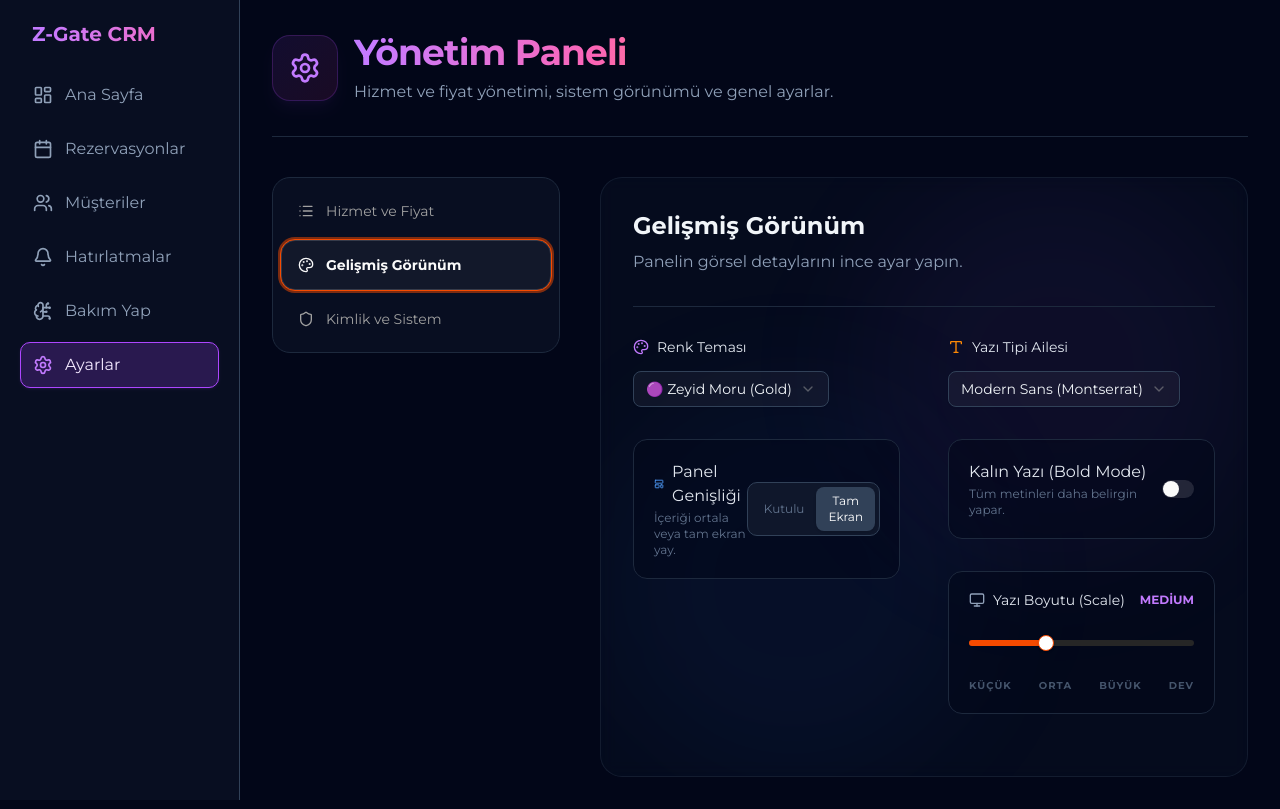
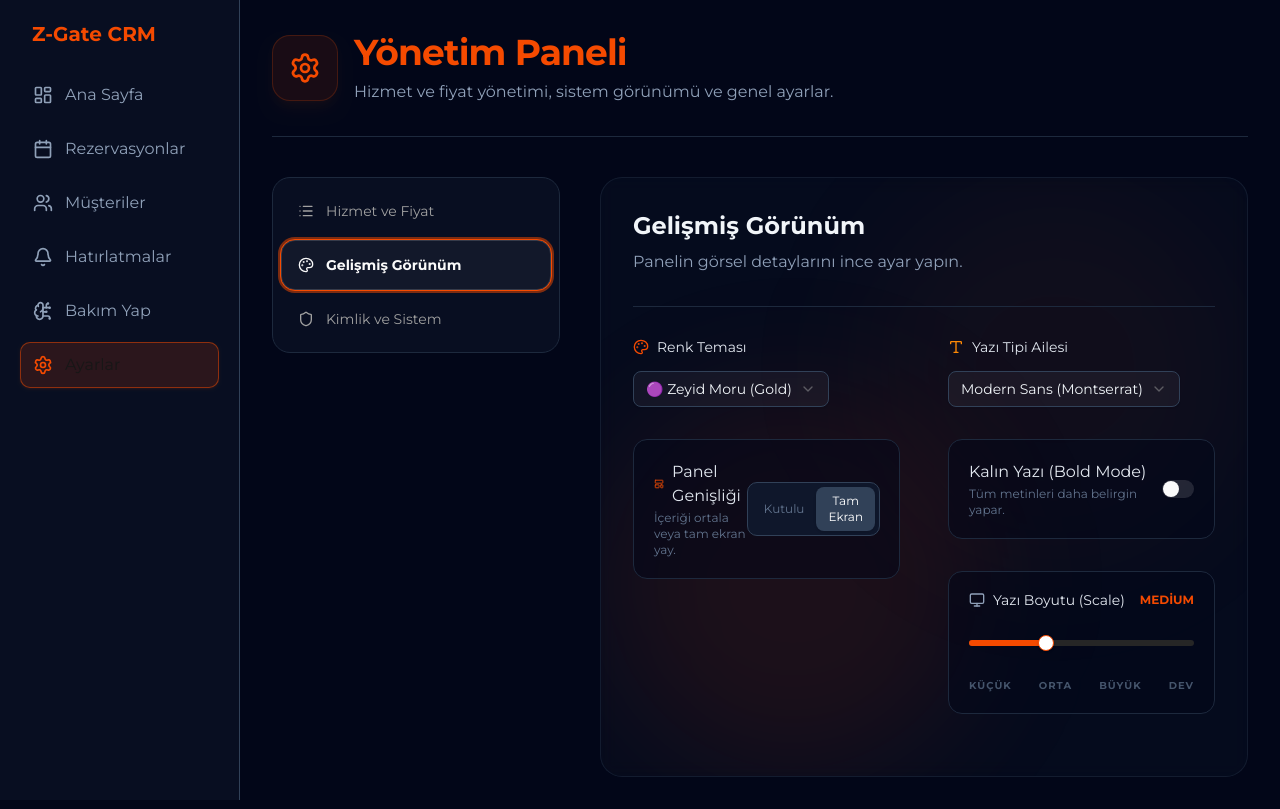
Before and after one commit to zeyidhocam/z-gate-crm, a Next.js app: page /settings in a window 1280 px wide. Both pictures are taken after a click on the tab "Gelişmiş Görünüm". Built offline with nearby package versions, Linux system fonts and the light colour scheme; no server answers; the database is empty.

Commit message:
fix: repair theme engine and remove hardcoded colors

```diff
--- a/app/settings/page.tsx
+++ b/app/settings/page.tsx
@@ -29,11 +29,11 @@ export default function SettingsPage() {
     return (
         <div className="p-8 max-w-[1700px] mx-auto min-h-screen">
             <div className="flex items-center gap-4 mb-10 border-b border-slate-800 pb-8">
-                <div className="p-4 bg-gradient-to-br from-purple-500/10 to-pink-500/10 rounded-2xl border border-purple-500/20 shadow-lg shadow-purple-500/5">
-                    <Settings className="text-purple-400" size={32} />
+                <div className="p-4 bg-primary/10 rounded-2xl border border-primary/20 shadow-lg shadow-primary/5">
+                    <Settings className="text-primary" size={32} />
                 </div>
                 <div>
-                    <h1 className="text-4xl font-black bg-gradient-to-r from-purple-400 via-pink-400 to-orange-400 bg-clip-text text-transparent tracking-tight">
+                    <h1 className="text-4xl font-black text-primary tracking-tight">
                         Yönetim Paneli
                     </h1>
                     <p className="text-slate-400 mt-2 font-medium">
@@ -50,21 +50,21 @@ export default function SettingsPage() {
                             <TabsList className="flex flex-col h-auto bg-transparent gap-1 p-0 w-full items-stretch">
                                 <TabsTrigger
                                     value="services"
-                                    className="justify-start gap-3 px-4 py-3.5 data-[state=active]:bg-blue-500/10 data-[state=active]:text-blue-300 data-[state=active]:font-bold rounded-xl transition-all text-slate-400 hover:text-slate-200 hover:bg-slate-800/50"
+                                    className="justify-start gap-3 px-4 py-3.5 data-[state=active]:bg-primary/10 data-[state=active]:text-primary data-[state=active]:font-bold rounded-xl transition-all text-slate-400 hover:text-slate-200 hover:bg-slate-800/50"
                                 >
                                     <List size={18} />
                                     Hizmet ve Fiyat
                                 </TabsTrigger>
                                 <TabsTrigger
                                     value="appearance"
-                                    className="justify-start gap-3 px-4 py-3.5 data-[state=active]:bg-purple-500/10 data-[state=active]:text-purple-300 data-[state=active]:font-bold rounded-xl transition-all text-slate-400 hover:text-slate-200 hover:bg-slate-800/50"
+                                    className="justify-start gap-3 px-4 py-3.5 data-[state=active]:bg-primary/10 data-[state=active]:text-primary data-[state=active]:font-bold rounded-xl transition-all text-slate-400 hover:text-slate-200 hover:bg-slate-800/50"
                                 >
                                     <Palette size={18} />
                                     Gelişmiş Görünüm
                                 </TabsTrigger>
                                 <TabsTrigger
                                     value="identity"
-                                    className="justify-start gap-3 px-4 py-3.5 data-[state=active]:bg-emerald-500/10 data-[state=active]:text-emerald-300 data-[state=active]:font-bold rounded-xl transition-all text-slate-400 hover:text-slate-200 hover:bg-slate-800/50"
+                                    className="justify-start gap-3 px-4 py-3.5 data-[state=active]:bg-primary/10 data-[state=active]:text-primary data-[state=active]:font-bold rounded-xl transition-all text-slate-400 hover:text-slate-200 hover:bg-slate-800/50"
                                 >
                                     <Shield size={18} />
                                     Kimlik ve Sistem
@@ -77,8 +77,8 @@ export default function SettingsPage() {
                 {/* Right Content Area */}
                 <div className="flex-1 bg-slate-900/30 border border-slate-800/60 rounded-3xl p-8 min-h-[600px] backdrop-blur-sm relative overflow-hidden">
                     {/* Background decorations */}
-                    <div className="absolute top-0 right-0 w-96 h-96 bg-purple-500/5 rounded-full blur-3xl -z-10" />
-                    <div className="absolute bottom-0 left-0 w-96 h-96 bg-blue-500/5 rounded-full blur-3xl -z-10" />
+                    <div className="absolute top-0 right-0 w-96 h-96 bg-primary/5 rounded-full blur-3xl -z-10" />
+                    <div className="absolute bottom-0 left-0 w-96 h-96 bg-primary/10 rounded-full blur-3xl -z-10" />
 
                     {activeTab === 'services' && <ServiceSettings />}
                     {activeTab === 'appearance' && <AppearanceSettings />}
--- a/components/Sidebar.tsx
+++ b/components/Sidebar.tsx
@@ -25,7 +25,7 @@ export function Sidebar() {
     return (
         <div className="w-[240px] h-screen bg-slate-900/50 border-r border-slate-700 p-5 flex flex-col text-slate-100">
             <div className="mb-6 px-3">
-                <h1 className="text-xl font-bold bg-gradient-to-r from-purple-400 to-pink-400 bg-clip-text text-transparent truncate" title={config.appName}>
+                <h1 className="text-xl font-bold text-primary truncate" title={config.appName}>
                     {config.appName}
                 </h1>
             </div>
@@ -40,12 +40,12 @@ export function Sidebar() {
                             href={item.path}
                             className={twMerge(
                                 "flex items-center gap-3 px-3 py-2.5 rounded-lg transition-all duration-200 border border-transparent",
-                                "hover:bg-purple-500/10 hover:border-purple-500/20",
-                                isActive && "bg-purple-500/20 border-purple-500 text-white shadow-sm shadow-purple-500/10"
+                                "hover:bg-primary/10 hover:border-primary/20 hover:text-primary",
+                                isActive && "bg-primary/15 border-primary/50 text-white shadow-sm shadow-primary/10"
                             )}
                         >
-                            <item.icon size={20} className={isActive ? "text-purple-400" : "text-slate-400"} />
-                            <span className={isActive ? "text-purple-100 font-medium" : "text-slate-400"}>
+                            <item.icon size={20} className={isActive ? "text-primary" : "text-slate-400 group-hover:text-primary"} />
+                            <span className={isActive ? "text-primary-foreground font-medium" : "text-slate-400"}>
                                 {item.label}
                             </span>
                         </Link>
--- a/components/settings/AppearanceSettings.tsx
+++ b/components/settings/AppearanceSettings.tsx
@@ -39,7 +39,7 @@ export function AppearanceSettings() {
                 <div className="space-y-8">
                     <div className="space-y-4">
                         <Label className="flex items-center gap-2 text-slate-200">
-                            <Palette size={16} className="text-purple-400" /> Renk Teması
+                            <Palette size={16} className="text-primary" /> Renk Teması
                         </Label>
                         <Select
                             value={config.theme}
@@ -61,7 +61,7 @@ export function AppearanceSettings() {
                     <div className="flex items-center justify-between p-5 bg-slate-950/50 rounded-xl border border-slate-800">
                         <div className="space-y-0.5">
                             <Label className="flex items-center gap-2 text-base text-slate-200">
-                                <LayoutTemplate size={16} className="text-blue-400" /> Panel Genişliği
+                                <LayoutTemplate size={16} className="text-primary" /> Panel Genişliği
                             </Label>
                             <p className="text-xs text-slate-500">İçeriği ortala veya tam ekran yay.</p>
                         </div>
@@ -119,7 +119,7 @@ export function AppearanceSettings() {
                             <Label className="flex items-center gap-2 text-slate-200">
                                 <Monitor size={16} className="text-slate-400" /> Yazı Boyutu (Scale)
                             </Label>
-                            <span className="text-xs text-purple-400 font-bold uppercase">{config.fontScale}</span>
+                            <span className="text-xs text-primary font-bold uppercase">{config.fontScale}</span>
                         </div>
                         <Slider
                             defaultValue={[getSliderValue(config.fontScale)]}
--- a/components/settings/ServiceSettings.tsx
+++ b/components/settings/ServiceSettings.tsx
@@ -102,12 +102,12 @@ export function ServiceSettings() {
             <Separator className="bg-slate-800" />
 
             {/* Quick Add Form */}
-            <div className="flex gap-4 p-4 bg-purple-500/5 border border-purple-500/20 rounded-xl items-end">
+            <div className="flex gap-4 p-4 bg-primary/5 border border-primary/20 rounded-xl items-end">
                 <div className="flex-1 space-y-1">
-                    <span className="text-xs font-medium text-purple-300 ml-1">Yeni Hizmet Adı</span>
+                    <span className="text-xs font-medium text-primary ml-1">Yeni Hizmet Adı</span>
                     <Input
                         placeholder="Örn: Cilt Bakımı"
-                        className="bg-slate-950 border-slate-700 focus:border-purple-500"
+                        className="bg-slate-950 border-slate-700 focus:border-primary"
                         value={newItem.name}
                         onChange={e => setNewItem({ ...newItem, name: e.target.value })}
                         onKeyDown={(e) => {
@@ -116,11 +116,11 @@ export function ServiceSettings() {
                     />
                 </div>
                 <div className="w-32 space-y-1">
-                    <span className="text-xs font-medium text-purple-300 ml-1">Fiyat (TL)</span>
+                    <span className="text-xs font-medium text-primary ml-1">Fiyat (TL)</span>
                     <Input
                         placeholder="0"
                         type="number"
-                        className="bg-slate-950 border-slate-700 focus:border-purple-500"
+                        className="bg-slate-950 border-slate-700 focus:border-primary"
                         value={newItem.price}
                         onChange={e => setNewItem({ ...newItem, price: e.target.value })}
                         onKeyDown={(e) => {
@@ -128,7 +128,7 @@ export function ServiceSettings() {
                         }}
                     />
                 </div>
-                <Button onClick={handleAddItem} className="bg-purple-600 hover:bg-purple-700 text-white gap-2">
+                <Button onClick={handleAddItem} className="bg-primary hover:bg-primary/90 text-primary-foreground gap-2">
                     <Plus size={18} /> Ekle
                 </Button>
             </div>
```
Also changed, not shown: components/settings/GeneralSettings.tsx (+5 -5 lines).
